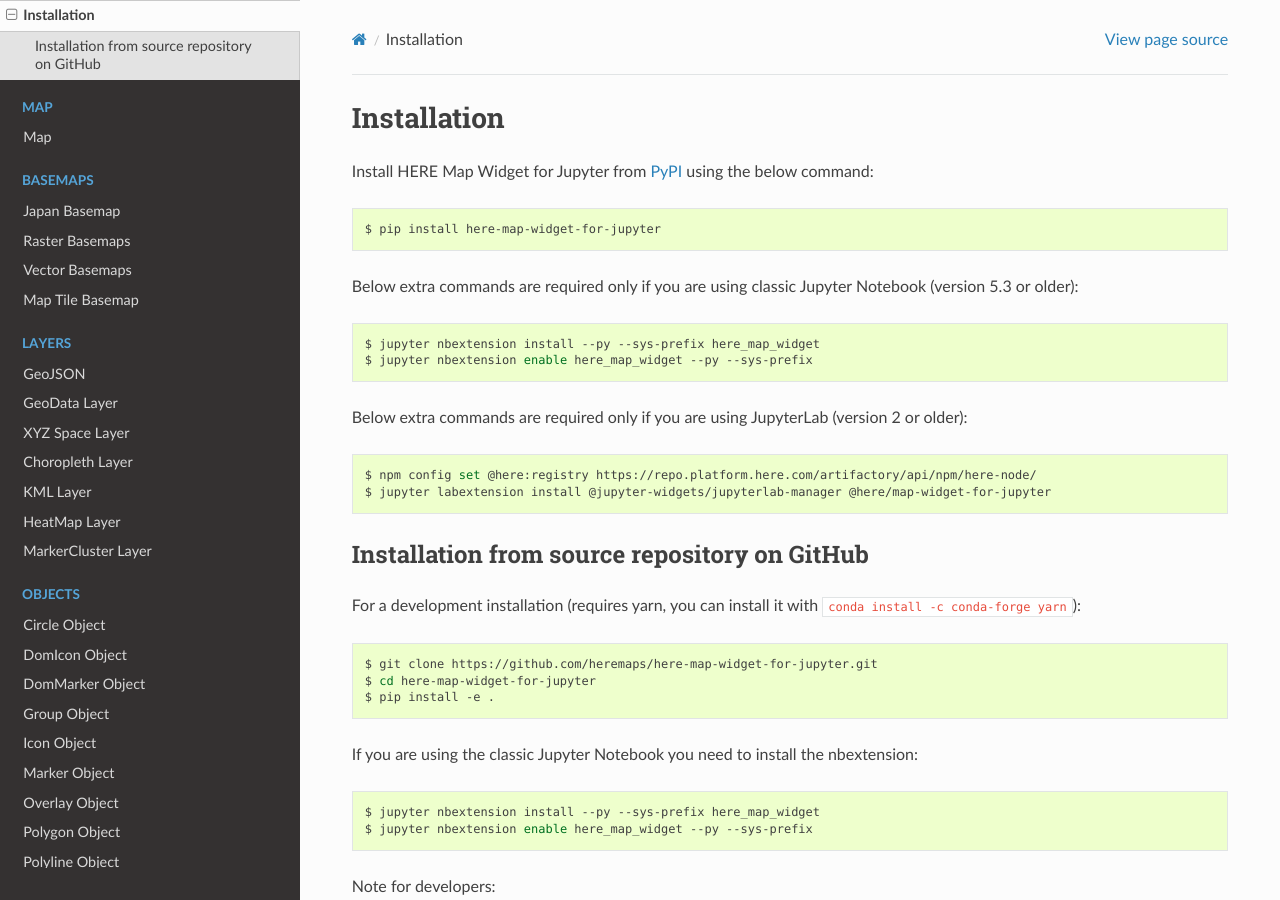
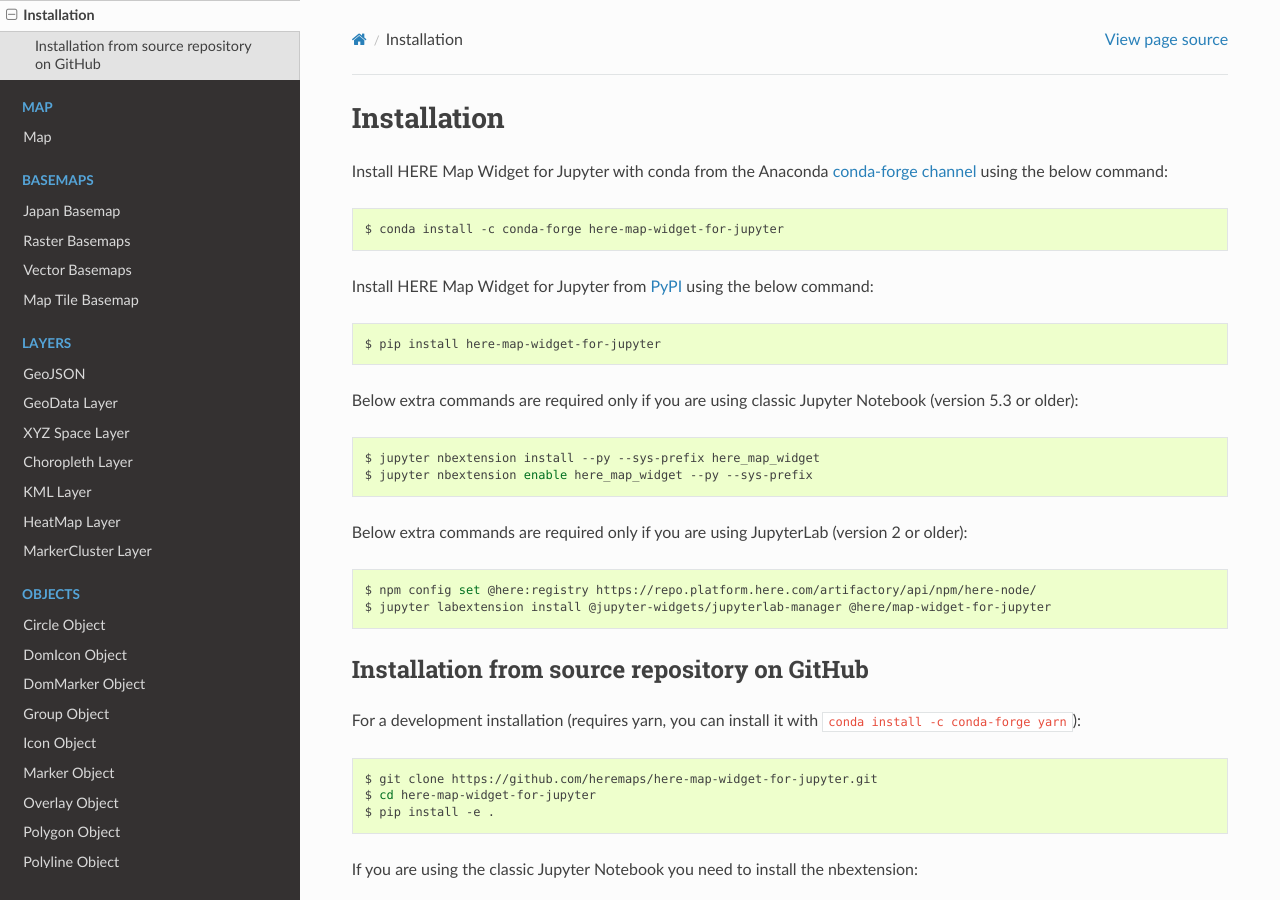
Before and after one commit to heremaps/here-map-widget-for-jupyter, a Sphinx documentation site: the page built from docs/source/installation.rst, in a window 1280 px wide and 900 px high. Built offline with Sphinx 7.4.7 and the Read the Docs theme 2.0.0, drawn with Linux system fonts in a browser that asks for light colours.

Commit message:
updated conda installation instructions
Signed-off-by: Kharude, Sachin <sachin.kharude@here.com>

```diff
--- a/docs/source/installation.rst
+++ b/docs/source/installation.rst
@@ -2,6 +2,10 @@
 
 Installation
 ============
+
+Install HERE Map Widget for Jupyter with conda from the Anaconda `conda-forge channel <https://anaconda.org/conda-forge/here-map-widget-for-jupyter>`_ using the below command::
+
+    $ conda install -c conda-forge here-map-widget-for-jupyter
 
 Install HERE Map Widget for Jupyter from `PyPI <https://pypi.org/project/here-map-widget-for-jupyter/>`_ using the below command::
 
```
Also changed, not shown: README.md (+7 -0 lines).
